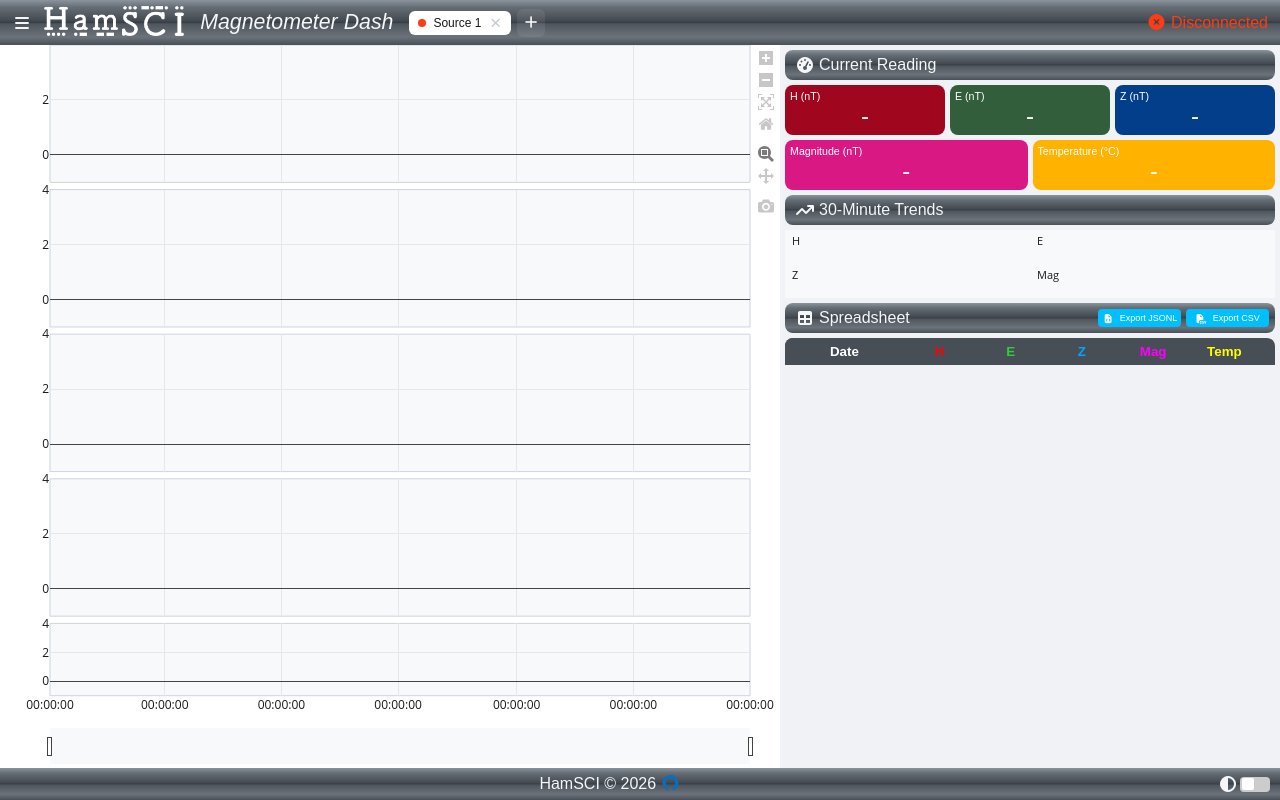
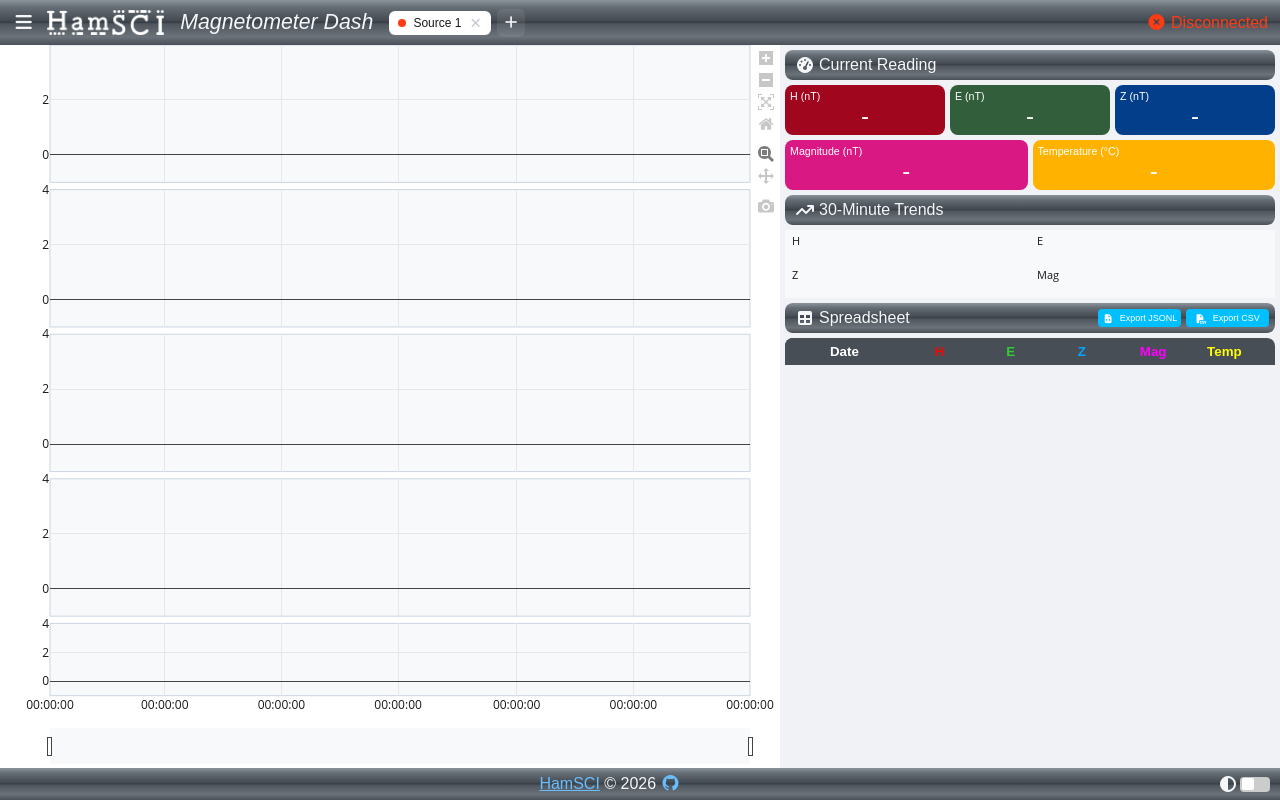
Before and after one commit to HamSCI/gmag_webui, a plain HTML site: page index.html in a window 1280 px wide. Drawn offline with nearby package versions, Linux system fonts and the light colour scheme.

Commit message:
Minor styling changes

```diff
--- a/css/index.css
+++ b/css/index.css
@@ -55,7 +55,7 @@
     --bg: #f0f2f5;
     --fg: #1a1a1a;
     --muted: #5a5f66;
-    --link: #0a6ebd;
+    --link: #69beff;
     /* Dark brushed silver (gunmetal): light steel highlights over a graphite
        body with a specular seam at the midline. Kept dark so the light chrome
        text and the colored connection-status indicator (green/red/yellow) stay
@@ -273,6 +273,7 @@ footer {
 
 #sideToggle {
     margin-right: 12px;
+    font-size: 14pt;
 }
 
 .flex-row {
--- a/index.html
+++ b/index.html
@@ -36,9 +36,7 @@
         <header>
             <div>
                 <i id="sideToggle" class="fa-solid fa-bars"></i>
-                <a href="https://hamsci.org" target="_blank" title="HamSCI website">
-                    <img src="images/HamSci.png" height="30" />
-                </a>
+                <img src="images/HamSci.png" height="25" />
                 <div id="wordmark">Magnetometer Dash</div>
                 <!-- Tabbed interface for multiple data sources (issue #21).
                      Tabs are rendered into #tabs by js/index.js. -->
@@ -319,7 +317,7 @@
         </div>
         <footer>
             <div>
-                HamSCI &copy; 2026
+                <a href="https://hamsci.org" target="_blank" title="HamSCI website">HamSCI</a> &copy; 2026
                 <a href="https://github.com/HamSCI/gmag_webui/tree/main" target="_blank" title="GitHub">
                     <i class="fa-brands fa-github"></i>
                 </a>
```
